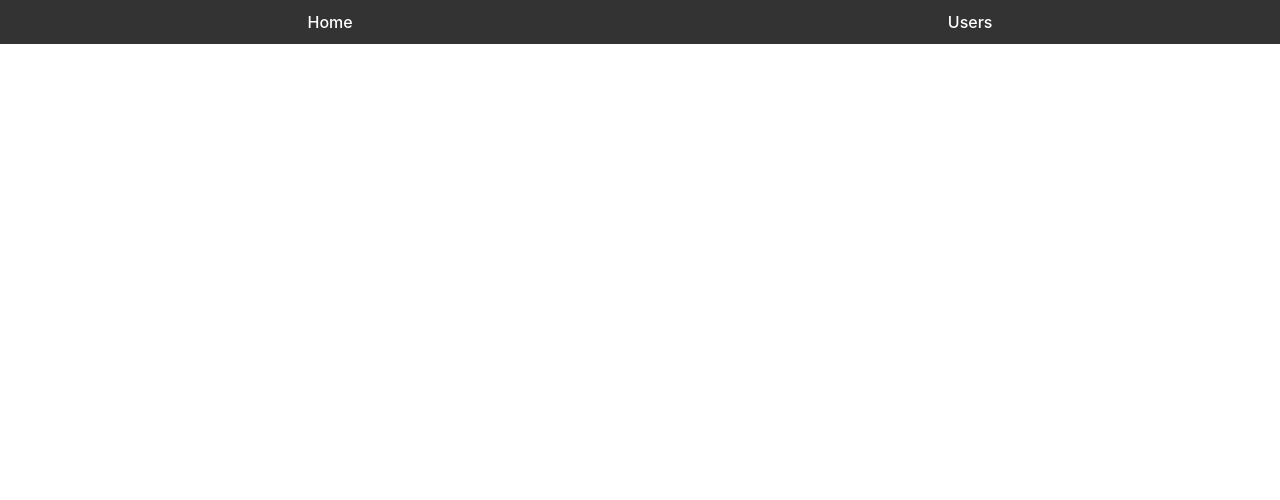
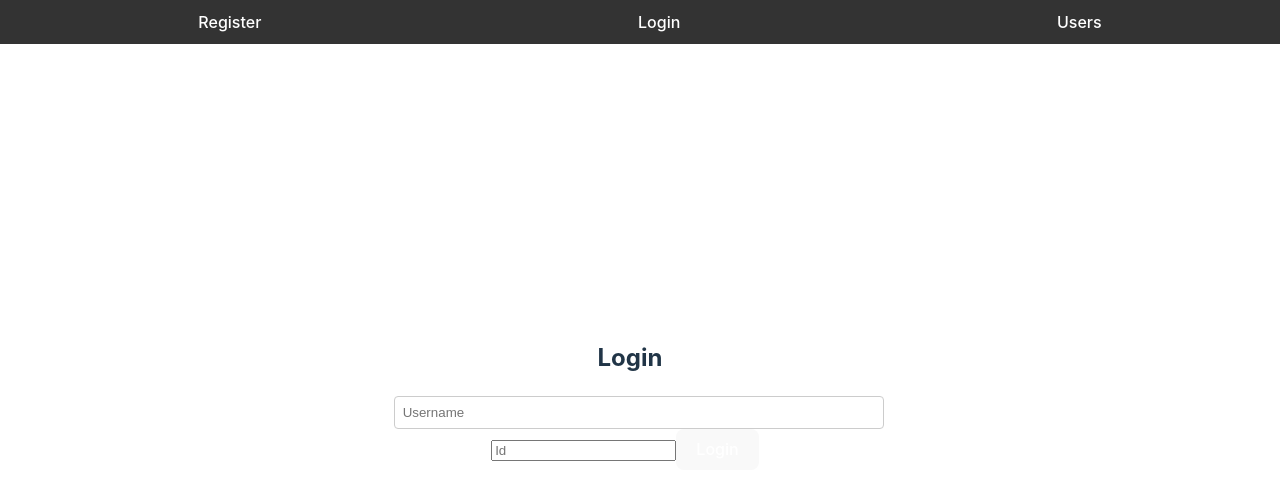
Before and after one commit to lumiz0r/forms-jest-main, a React (Vite) app: page /login in a window 1280 px wide. Before the commit this address had no page. Shown: the top 500 px of the page. Built offline with nearby package versions, Linux system fonts and the light colour scheme.

Commit message:
Login added

```diff
--- a/src/App.jsx
+++ b/src/App.jsx
@@ -4,17 +4,23 @@ import Form from "./components/Form";
 import { BrowserRouter, Routes, Route } from "react-router-dom";
 import Navbar from "./components/Navbar";
 import Users from "./components/Users";
+import Login from "./components/Login";
 
 function App() {
   const [isSubmitted, setIsSubmitted] = useState(false);
+  const [user, setUser] = useState(null);
 
   const handleSubmit = () => {
     setIsSubmitted(true);
   };
 
+  const handleLogin = (userData) => {
+    setUser(userData);
+  }
+
   return (
     <BrowserRouter>
-      <Navbar />
+      <Navbar user={user}/>
       <Routes>
         <Route
           path="/"
@@ -32,6 +38,7 @@ function App() {
           }
         />
         <Route path="/users" element={<Users />} />
+        <Route path="/login" element={<Login onLogin={handleLogin} />} />
       </Routes>
     </BrowserRouter>
   );
--- /dev/null
+++ b/src/components/Login.jsx
@@ -0,0 +1,52 @@
+/* eslint-disable react/prop-types */
+import React, { useState } from "react";
+import { useQuery } from "@apollo/client";
+import { LOGIN_USER } from "../utils/graphql";
+
+const Login = ({ onLogin }) => {
+  const [username, setUsername] = useState("");
+  const [id, setId] = useState("");
+
+  const { data, loading, error } = useQuery(LOGIN_USER, {
+    variables: {
+        loginUserId: id,
+    },
+  });
+
+  const handleLogin = () => {
+    if (loading) {
+        console.log("Loading");
+    } else if (error) {
+      console.error(error);
+    } else {
+      const user = data.loginUser;
+      console.log(user);
+      if (user) {
+        onLogin(user);
+      } else {
+        console.log("Error");
+      }
+    }
+  };
+
+  return (
+    <div>
+      <h2>Login</h2>
+      <input
+        type="text"
+        placeholder="Username"
+        value={username}
+        onChange={(e) => setUsername(e.target.value)}
+      />
+      <input
+        type="password"
+        placeholder="Id"
+        value={id}
+        onChange={(e) => setId(e.target.value)}
+      />
+      <button onClick={handleLogin}>Login</button>
+    </div>
+  );
+};
+
+export default Login;
--- a/src/components/Navbar.jsx
+++ b/src/components/Navbar.jsx
@@ -1,11 +1,16 @@
+/* eslint-disable react/prop-types */
 import React from 'react';
 import { Link } from 'react-router-dom';
 
-const Navbar = () => {
+const Navbar = ({ user }) => {
   return (
     <nav className="navbar">
-      <Link to="/" className="nav-link">Home</Link>
+      <Link to="/" className="nav-link">Register</Link>
+      <Link to="/login" className="nav-link">Login</Link>
       <Link to="/users" className="nav-link">Users</Link>
+      {user && (
+        <div className="user-info">Welcome, {user.username}</div>
+      )}
     </nav>
   );
 };
--- a/src/utils/graphql.js
+++ b/src/utils/graphql.js
@@ -67,3 +67,15 @@ export const EDIT_USER_MUTATION = gql`
     }
   }
 `;
+
+export const LOGIN_USER = gql`
+  query Query($loginUserId: String) {
+    loginUser(id: $loginUserId) {
+      username
+      name
+      surname
+      country
+      id
+    }
+  }
+`;
```
